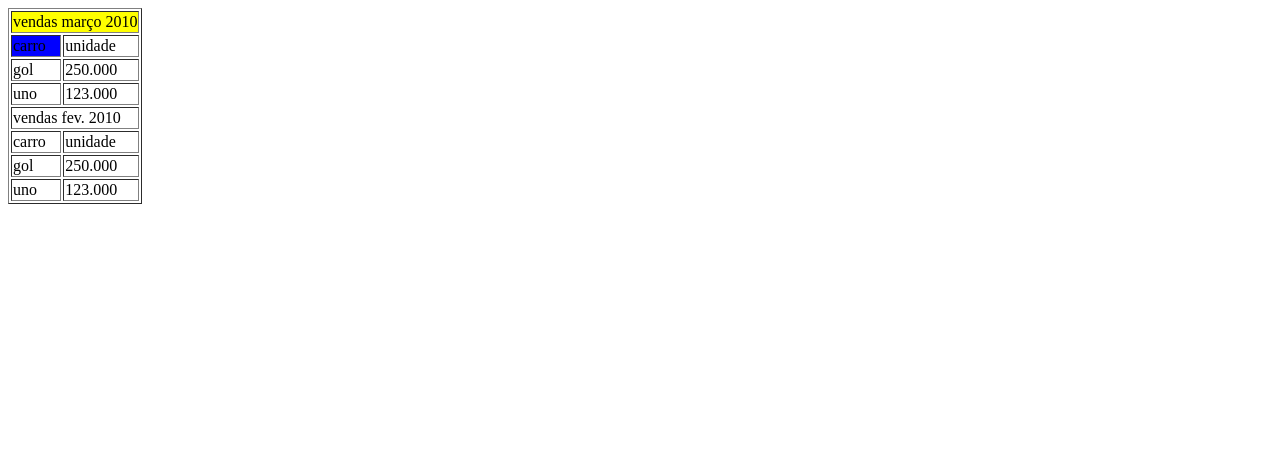
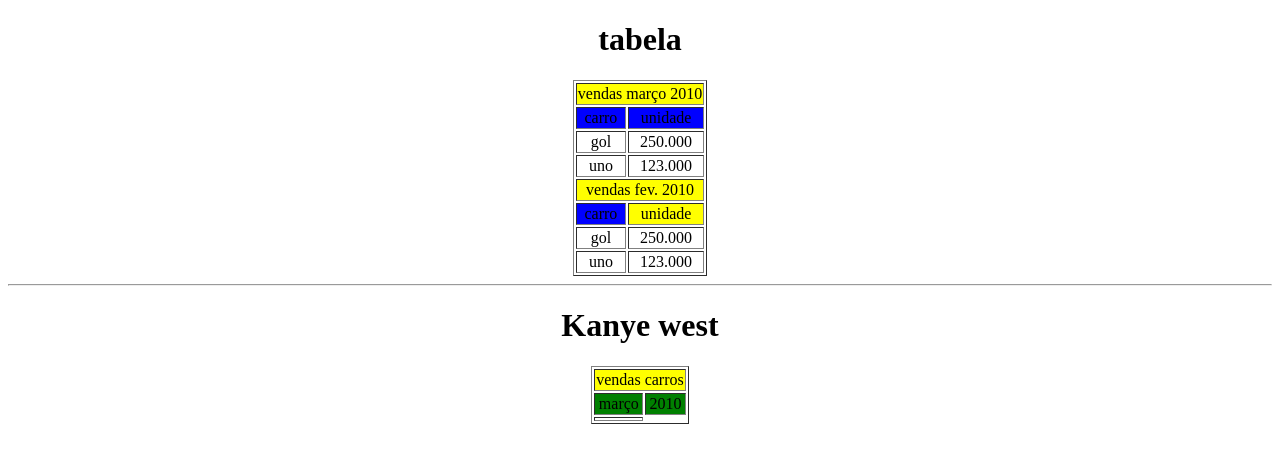
Before and after one commit to rhayan112/cafe, a plain HTML site: page index.html in a window 1280 px wide. Drawn offline with Linux system fonts and the light colour scheme.

Commit message:
Update index.html

```diff
--- a/index.html
+++ b/index.html
@@ -4,16 +4,23 @@
     <meta charset="UTF-8">
     <meta name="viewport" content="width=device-width, initial-scale=1.0">
     <title>tabela</title>
+    <style>
+        body{
+            text-align: center;
+        }
+    </style>
 </head>
 <body>
-    <table border="1">
+
+    <h1>tabela</h1>
+    <table border="1" align="center">
 
             <tr>
                  <td bgcolor="yellow"colspan="2">vendas março 2010</td>
             </tr>
             <tr>
                 <td bgcolor="blue">carro</td>
-                <td>unidade</td>
+                <td bgcolor="blue">unidade</td>
             </tr>
             <tr>
                 <td>gol</td>
@@ -24,11 +31,11 @@
                 <td>123.000</td>
             </tr>
             <tr>
-                <td colspan="2">vendas fev. 2010</td>
+                <td bgcolor="yellow"colspan="2">vendas fev. 2010</td>
            </tr>
            <tr>
-                <td>carro</td>
-                <td>unidade</td>
+               <td bgcolor="blue">carro</td>
+               <td bgcolor="yellow">unidade</td>
            </tr>
            <tr>
                <td>gol</td>
@@ -38,6 +45,24 @@
                <td>uno</td>
                <td>123.000</td>
            </tr>
+           </table>
+
+
+
+            <hr>
+            <h1>Kanye west</h1>
+            <table border="1" align="center">
+                <tr>
+                <td bgcolor="yellow"colspan="2">vendas carros</td>
+                </tr>
+                <tr>
+                    <td bgcolor="green">março</td>
+                    <td bgcolor="green">2010</td>
+                </tr>
+                <tr>
+                    <td></td>
+                </tr>
+
 
 
 </body>
```
Lines whose indentation alone changed are shown as unchanged.
